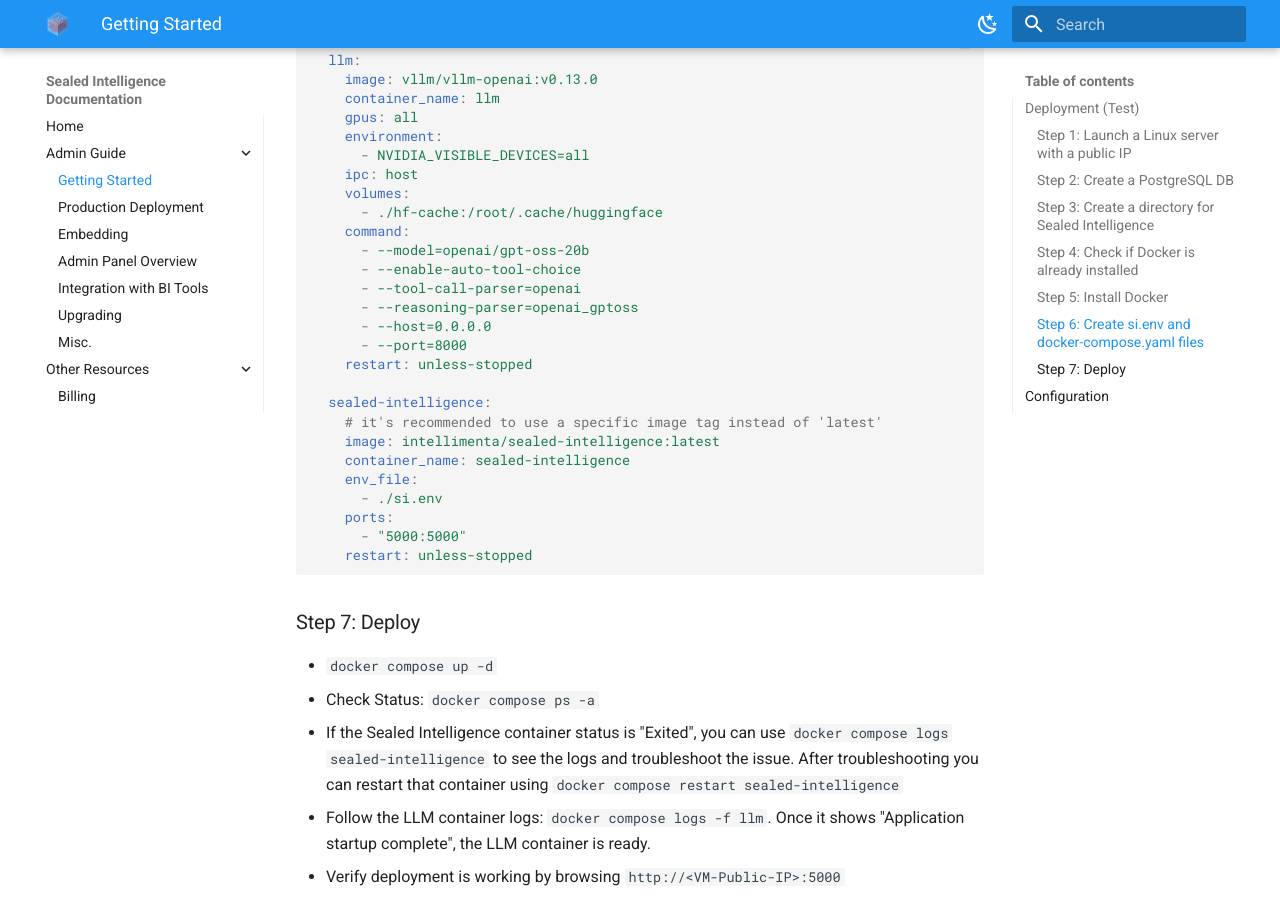
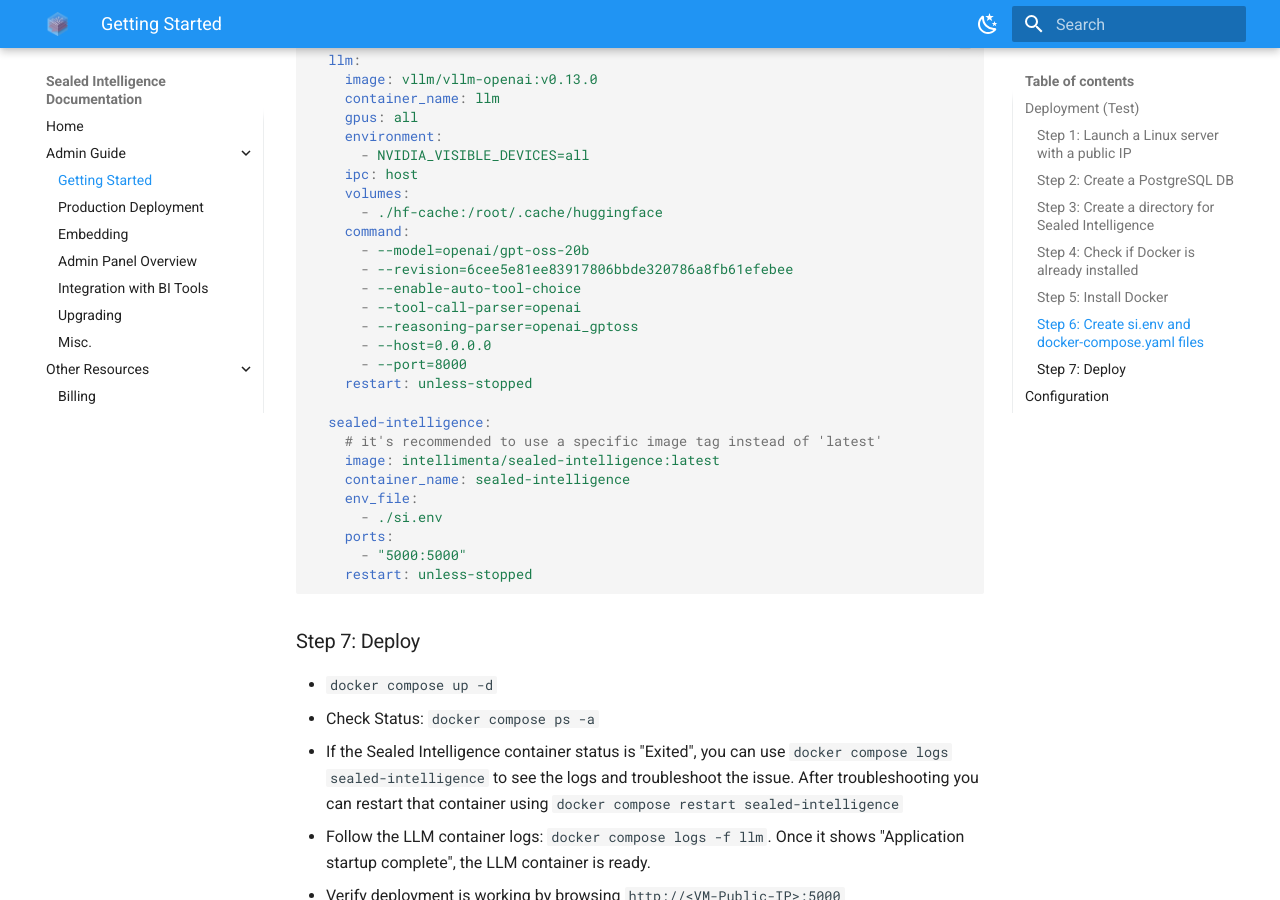
Before and after one commit to Sealed-Intelligence/Sealed-Intelligence, an MkDocs documentation site: the page built from docs/admin_guide/getting_started.md, in a window 1280 px wide and 900 px high, scrolled down 2080 px. Built offline with MkDocs 1.6.1 and Material for MkDocs 9.7.7, drawn with Linux system fonts in a browser that asks for light colours.

Commit message:
update docs

```diff
--- a/docs/admin_guide/getting_started.md
+++ b/docs/admin_guide/getting_started.md
@@ -135,6 +135,7 @@
       - ./hf-cache:/root/.cache/huggingface
     command:
       - --model=openai/gpt-oss-20b
+      - --revision=6cee5e81ee83917806bbde320786a8fb61efebee
       - --enable-auto-tool-choice
       - --tool-call-parser=openai
       - --reasoning-parser=openai_gptoss
```
Also changed, not shown: docs/admin_guide/production_deployment.md (+1 -0 lines).
